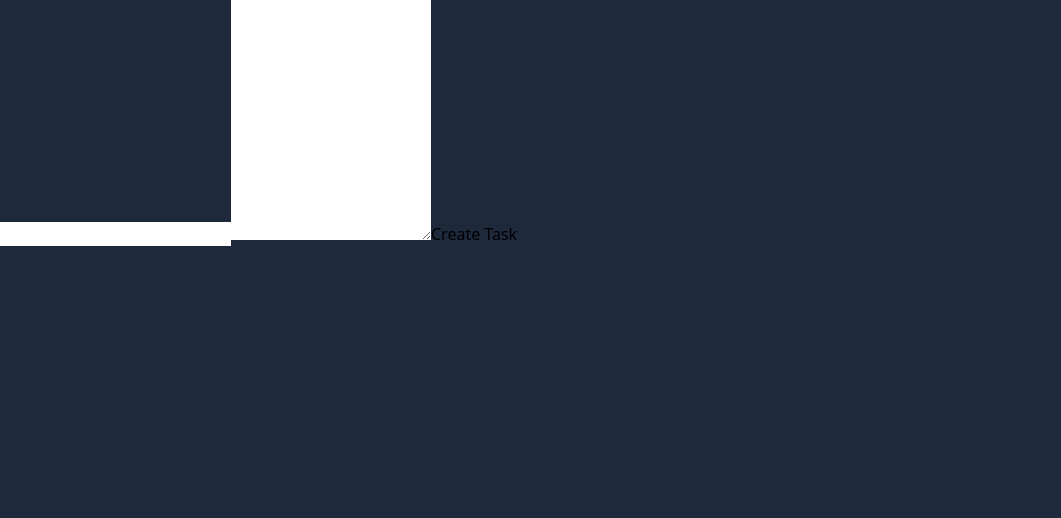
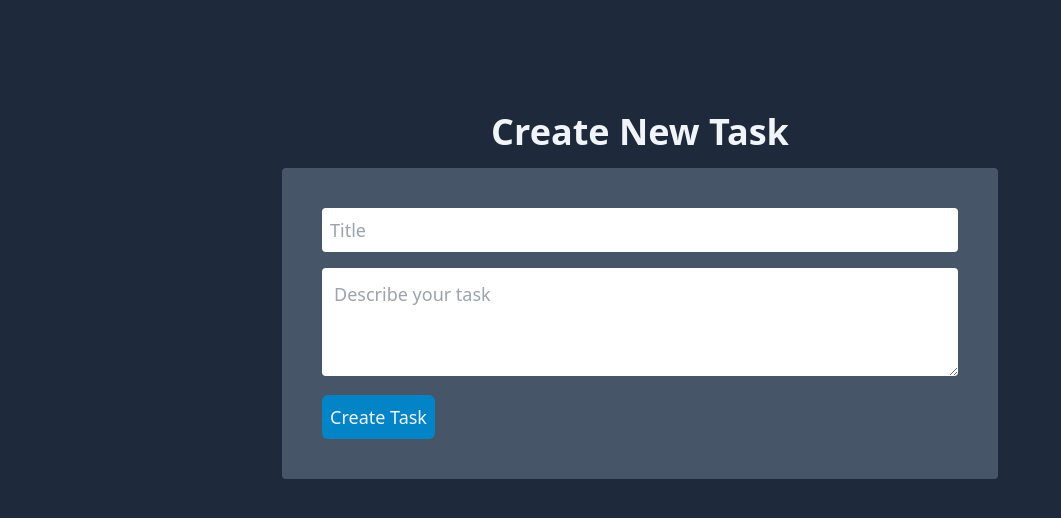
Before and after one commit to CornelioDev/next-taskmanager, a Next.js app: page /new in a window 1280 px wide. Shown: the top 518 px of the page, without its empty margins (0-1061 px from the left). Built offline with nearby package versions, Linux system fonts and the light colour scheme.

Commit message:
Create task form UI

```diff
--- a/src/app/new/page.jsx
+++ b/src/app/new/page.jsx
@@ -1,12 +1,28 @@
+'use client'
 import React from 'react'
+
+export const metadata = {
+  title: 'Create New Task'
+}
+
+const submitHandler = (e) => {
+  e.preventDefault()
+  console.log(e.target.title.value, e.target.description.value)
+}
 
 const NewTask = () => {
   return (
-    <form>
-      <input type="text" id='title'/>
-      <textarea id="description" rows="10"></textarea>
-      <button>Create Task</button>
-    </form>
+    <div className='h-screen flex flex-col mt-28 items-center gap-4'>
+      <h1 className='text-4xl font-bold text-slate-100'>{metadata.title}</h1>
+      <form className='bg-slate-600 p-10 rounded text-gray-600 text-lg'
+        onSubmit={submitHandler}
+        action='/api/tasks'
+        method='POST'>
+        <input type="text" id='title' className='w-full mb-4 p-2 rounded' placeholder='Title' />
+        <textarea id="description" rows="3" className='w-full mb-3 rounded p-3' placeholder='Describe your task'></textarea>
+        <button type='submit' className='bg-sky-600 text-slate-100 p-2 rounded-md hover:bg-sky-800 transition-colors'>Create Task</button>
+      </form>
+    </div>
   )
 }
 
```
